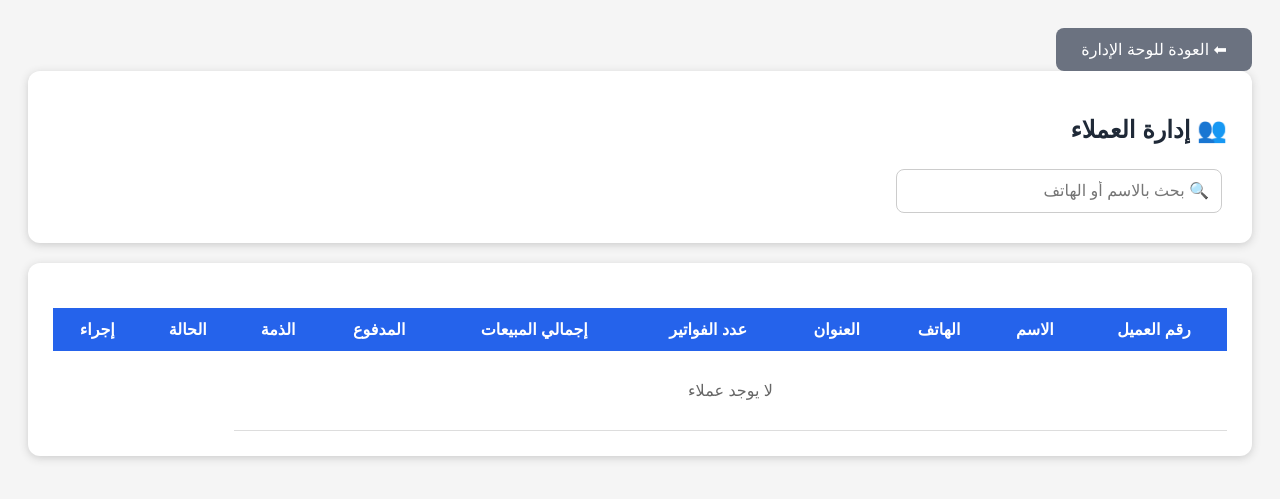
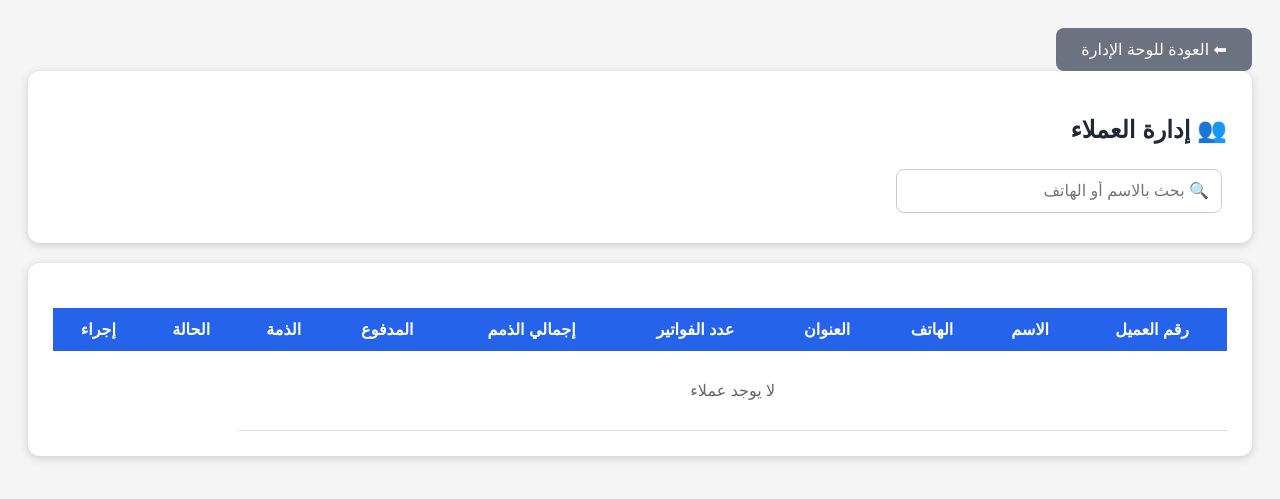
Before and after one commit to bkawash-ops/grecory_web, a Flask app: page /customers in a window 1280 px wide. Shown: the top 499 px of the page. Run offline with Flask 3, Linux system fonts and the light colour scheme; data that the repository does not hold is empty; some libraries are stand-ins or nearby versions.

Commit message:
Update customers.html

```diff
--- a/templates/customers.html
+++ b/templates/customers.html
@@ -209,7 +209,7 @@ onkeyup="searchCustomers()"
 
 
 <th>
-إجمالي المبيعات
+إجمالي الذمم
 </th>
 
 
```
